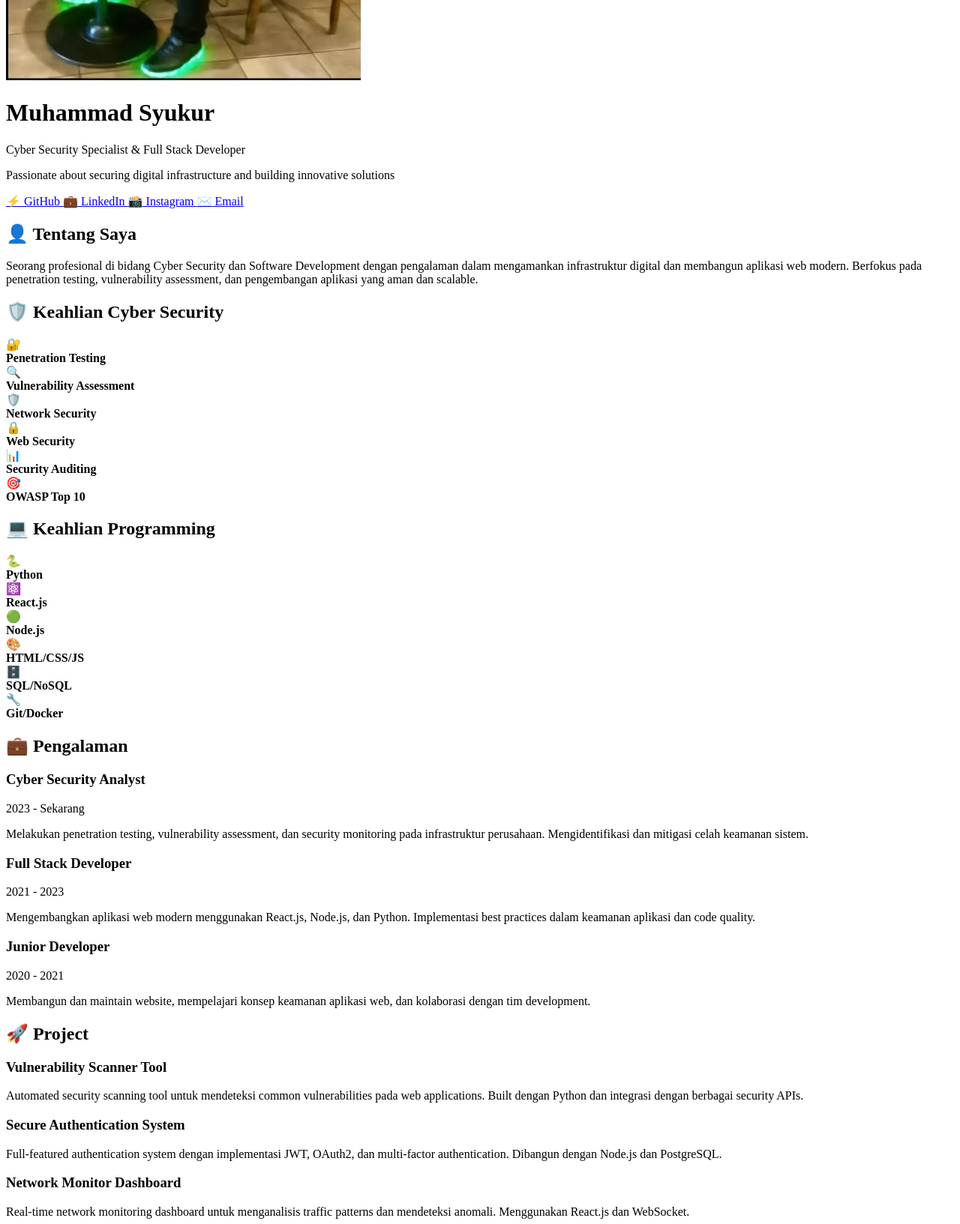
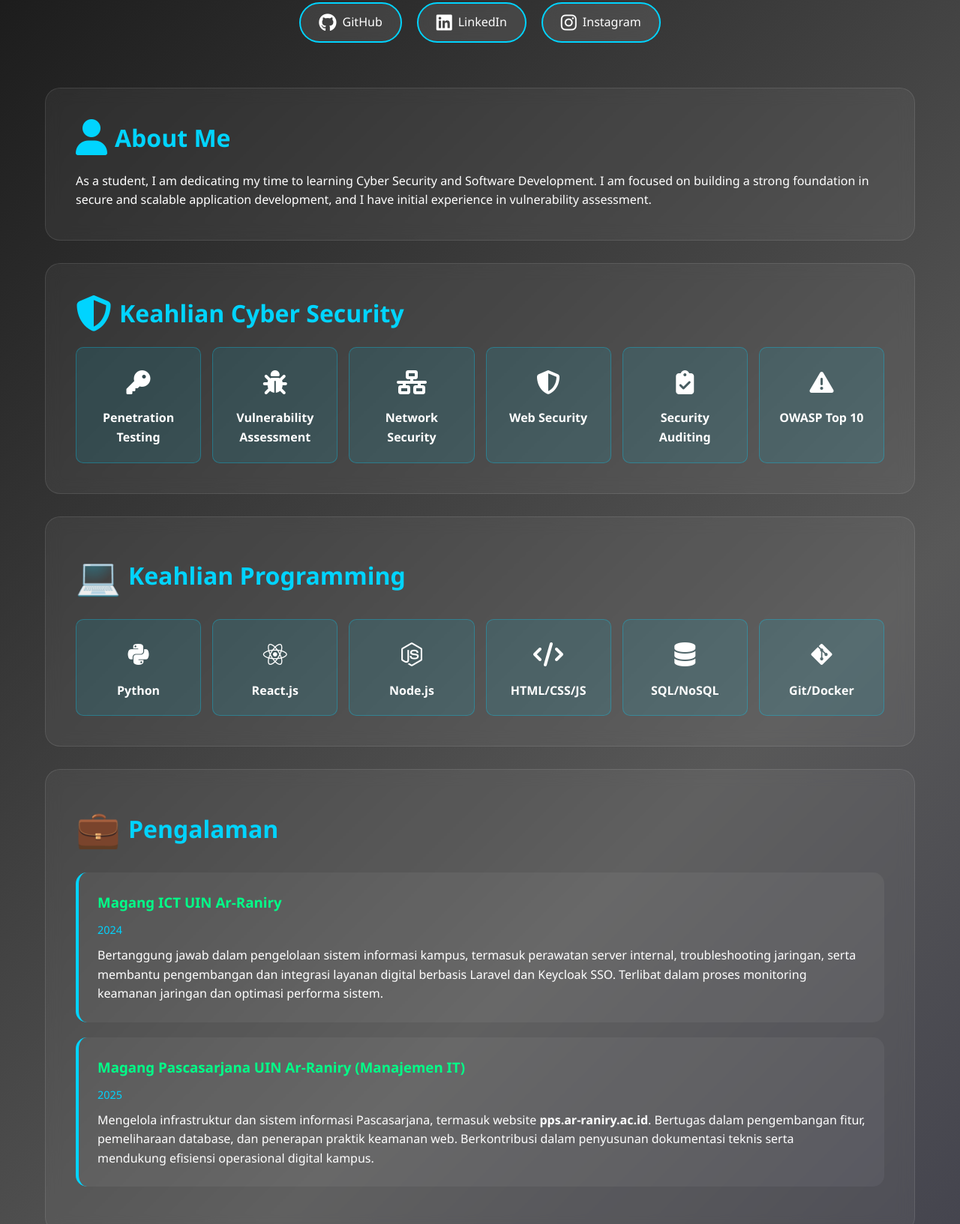
Before and after one commit to SyukurGit/SyukurPortofolio, a plain HTML site: page index.html in a window 1280 px wide. Shown: the part 493-2126 px from the top of the page at 75% size. Drawn offline with Linux system fonts and the light colour scheme.

Commit message:
Pesan update

```diff
--- a/index.css
+++ b/index.css
@@ -7,7 +7,7 @@
 
         body {
             font-family: 'Segoe UI', Tahoma, Geneva, Verdana, sans-serif;
-            background: linear-gradient(135deg, #0f0c29, #302b63, #24243e);
+            background: linear-gradient(135deg, #0e0e0e, #585858, #24243e);
             color: #fff;
             line-height: 1.6;
             overflow-x: hidden;
@@ -254,3 +254,22 @@
                 opacity: 0;
             }
         }
+
+
+        .project-item {
+    display: block;
+    padding: 1rem;
+    margin: 0.75rem 0;
+    border-radius: 0.5rem;
+    background: #ffffff;
+    box-shadow: 0 1px 4px rgba(0,0,0,0.06);
+    text-decoration: none;
+    color: inherit;
+    transition: transform .08s ease, box-shadow .12s ease;
+  }
+  .project-item:hover {
+    transform: translateY(-4px);
+    box-shadow: 0 6px 18px rgba(0,0,0,0.08);
+  }
+  .project-item h3 { margin: 0 0 0.25rem 0; }
+  .project-item p { margin: 0; color: #4b5563; }
--- a/index.html
+++ b/index.html
@@ -1,68 +1,105 @@
 <!DOCTYPE html>
 <html lang="id">
   <head>
-    <meta charset="UTF-8">
-    <meta name="viewport" content="width=device-width, initial-scale=1.0">
+    <meta charset="UTF-8" />
+    <meta name="viewport" content="width=device-width, initial-scale=1.0" />
     <title>Portfolio - Cyber Security & Developer</title>
-
-
+    <link rel="stylesheet" href="index.css" />
+    <link
+      rel="stylesheet"
+      href="https://cdnjs.cloudflare.com/ajax/libs/font-awesome/6.5.2/css/all.min.css"
+    />
   </head>
   <body>
     <div class="particles" id="particles"></div>
 
     <div class="container">
       <header>
-            <img src="github.jpg" alt="Profile Photo" class="profile-img" id="profileImg">
+        <img
+          src="github.jpg"
+          alt="Profile Photo"
+          class="profile-img"
+          id="profileImg"
+        />
         <h1>Muhammad Syukur</h1>
-            <p class="subtitle">Cyber Security Specialist & Full Stack Developer</p>
-            <p class="tagline">Passionate about securing digital infrastructure and building innovative solutions</p>
+        <p class="subtitle">Cyber Security Enthusiast & Web Developer</p>
+        <p class="tagline">
+          Mahasiswa yang bersemangat belajar mengamankan sistem dan membangun
+          aplikasi web.
+        </p>
 
         <div class="social-links">
-                <a href="https://github.com/yourusername" class="social-btn" target="_blank">
-                    <span class="icon">⚡</span> GitHub
+          <a
+            href="https://github.com/SyukurGit"
+            class="social-btn"
+            target="_blank"
+          >
+            <i class="fa-brands fa-github icon"></i> GitHub
           </a>
-                <a href="https://linkedin.com/in/yourusername" class="social-btn" target="_blank">
-                    <span class="icon">💼</span> LinkedIn
+          <a
+            href="https://www.linkedin.com/in/muhammad-syukur-a2b250216/"
+            class="social-btn"
+            target="_blank"
+          >
+            <i class="fa-brands fa-linkedin icon"></i> LinkedIn
           </a>
-                <a href="https://instagram.com/yourusername" class="social-btn" target="_blank">
-                    <span class="icon">📸</span> Instagram
-                </a>
-                <a href="mailto:your.email@example.com" class="social-btn">
-                    <span class="icon">✉️</span> Email
+          <a
+            href="https://instagram.com/yourusername"
+            class="social-btn"
+            target="_blank"
+          >
+            <i class="fa-brands fa-instagram icon"></i> Instagram
           </a>
         </div>
       </header>
 
       <section class="section">
-            <h2><span class="icon">👤</span> Tentang Saya</h2>
-            <p>Seorang profesional di bidang Cyber Security dan Software Development dengan pengalaman dalam mengamankan infrastruktur digital dan membangun aplikasi web modern. Berfokus pada penetration testing, vulnerability assessment, dan pengembangan aplikasi yang aman dan scalable.</p>
+<h2><i class="fa-solid fa-user icon"></i> About Me</h2>
+        <p>
+          As a student, I am dedicating my time to learning Cyber Security and
+          Software Development. I am focused on building a strong foundation in
+          secure and scalable application development, and I have initial
+          experience in vulnerability assessment.
+        </p>
       </section>
 
       <section class="section">
-            <h2><span class="icon">🛡️</span> Keahlian Cyber Security</h2>
+<h2><i class="fa-solid fa-shield-halved icon"></i> Keahlian Cyber Security</h2>
         <div class="skills-grid">
           <div class="skill-card">
-                    <div class="skill-icon">🔐</div>
+            <div class="skill-icon">
+              <i class="fa-solid fa-key"></i>
+            </div>
             <strong>Penetration Testing</strong>
           </div>
           <div class="skill-card">
-                    <div class="skill-icon">🔍</div>
+            <div class="skill-icon">
+              <i class="fa-solid fa-bug"></i>
+            </div>
             <strong>Vulnerability Assessment</strong>
           </div>
           <div class="skill-card">
-                    <div class="skill-icon">🛡️</div>
+            <div class="skill-icon">
+              <i class="fa-solid fa-network-wired"></i>
+            </div>
             <strong>Network Security</strong>
           </div>
           <div class="skill-card">
-                    <div class="skill-icon">🔒</div>
+            <div class="skill-icon">
+              <i class="fa-solid fa-shield-halved"></i>
+            </div>
             <strong>Web Security</strong>
           </div>
           <div class="skill-card">
-                    <div class="skill-icon">📊</div>
+            <div class="skill-icon">
+              <i class="fa-solid fa-clipboard-check"></i>
+            </div>
             <strong>Security Auditing</strong>
           </div>
           <div class="skill-card">
-                    <div class="skill-icon">🎯</div>
+            <div class="skill-icon">
+              <i class="fa-solid fa-triangle-exclamation"></i>
+            </div>
             <strong>OWASP Top 10</strong>
           </div>
         </div>
@@ -72,71 +109,102 @@
         <h2><span class="icon">💻</span> Keahlian Programming</h2>
         <div class="skills-grid">
           <div class="skill-card">
-                    <div class="skill-icon">🐍</div>
+            <div class="skill-icon">
+              <i class="fa-brands fa-python"></i>
+            </div>
             <strong>Python</strong>
           </div>
           <div class="skill-card">
-                    <div class="skill-icon">⚛️</div>
+            <div class="skill-icon">
+              <i class="fa-brands fa-react"></i>
+            </div>
             <strong>React.js</strong>
           </div>
           <div class="skill-card">
-                    <div class="skill-icon">🟢</div>
+            <div class="skill-icon">
+              <i class="fa-brands fa-node-js"></i>
+            </div>
             <strong>Node.js</strong>
           </div>
           <div class="skill-card">
-                    <div class="skill-icon">🎨</div>
+            <div class="skill-icon">
+              <i class="fa-solid fa-code"></i>
+            </div>
             <strong>HTML/CSS/JS</strong>
           </div>
           <div class="skill-card">
-                    <div class="skill-icon">🗄️</div>
+            <div class="skill-icon">
+              <i class="fa-solid fa-database"></i>
+            </div>
             <strong>SQL/NoSQL</strong>
           </div>
           <div class="skill-card">
-                    <div class="skill-icon">🔧</div>
+            <div class="skill-icon">
+              <i class="fa-brands fa-git-alt"></i>
+            </div>
             <strong>Git/Docker</strong>
           </div>
         </div>
       </section>
 
+
+
+
      <section class="section">
   <h2><span class="icon">💼</span> Pengalaman</h2>
 
   <div class="experience-item">
-                <h3>Cyber Security Analyst</h3>
-                <p class="date">2023 - Sekarang</p>
-                <p>Melakukan penetration testing, vulnerability assessment, dan security monitoring pada infrastruktur perusahaan. Mengidentifikasi dan mitigasi celah keamanan sistem.</p>
+    <h3>Magang ICT UIN Ar-Raniry</h3>
+    <p class="date">2024</p>
+    <p>
+      Bertanggung jawab dalam pengelolaan sistem informasi kampus, termasuk
+      perawatan server internal, troubleshooting jaringan, serta membantu
+      pengembangan dan integrasi layanan digital berbasis Laravel dan Keycloak SSO.
+      Terlibat dalam proses monitoring keamanan jaringan dan optimasi performa sistem.
+    </p>
   </div>
 
   <div class="experience-item">
-                <h3>Full Stack Developer</h3>
-                <p class="date">2021 - 2023</p>
-                <p>Mengembangkan aplikasi web modern menggunakan React.js, Node.js, dan Python. Implementasi best practices dalam keamanan aplikasi dan code quality.</p>
-            </div>
-
-            <div class="experience-item">
-                <h3>Junior Developer</h3>
-                <p class="date">2020 - 2021</p>
-                <p>Membangun dan maintain website, mempelajari konsep keamanan aplikasi web, dan kolaborasi dengan tim development.</p>
+    <h3>Magang Pascasarjana UIN Ar-Raniry (Manajemen IT)</h3>
+    <p class="date">2025</p>
+    <p>
+      Mengelola infrastruktur dan sistem informasi Pascasarjana, termasuk
+      website <strong>pps.ar-raniry.ac.id</strong>. Bertugas dalam pengembangan fitur,
+      pemeliharaan database, dan penerapan praktik keamanan web. Berkontribusi dalam
+      penyusunan dokumentasi teknis serta mendukung efisiensi operasional digital kampus.
+    </p>
   </div>
 </section>
+
 
     <section class="section">
   <h2><span class="icon">🚀</span> Project</h2>
 
-            <div class="project-item">
-                <h3>Vulnerability Scanner Tool</h3>
-                <p>Automated security scanning tool untuk mendeteksi common vulnerabilities pada web applications. Built dengan Python dan integrasi dengan berbagai security APIs.</p>
-            </div>
+  <!-- Project 1: Situs Pascasarjana (external site) -->
+  <a class="project-item" href="https://en.pps.ar-raniry.ac.id/" target="_blank" rel="noopener noreferrer">
+    <h3>Website Pascasarjana UIN Ar-Raniry</h3>
+    <p>
+      Pengembangan dan pemeliharaan website resmi Pascasarjana (pps.ar-raniry).
+      Pekerjaan meliputi penambahan fitur konten, optimasi performa, dan perbaikan integrasi sistem.
+    </p>
+  </a>
 
-            <div class="project-item">
-                <h3>Secure Authentication System</h3>
-                <p>Full-featured authentication system dengan implementasi JWT, OAuth2, dan multi-factor authentication. Dibangun dengan Node.js dan PostgreSQL.</p>
-            </div>
+  <!-- Project 2: Telegram Trading Bot (replace USERNAME with actual bot username) -->
+  <a class="project-item" href="https://t.me/USERNAME_HERE" target="_blank" rel="noopener noreferrer">
+    <h3>Telegram Trading Bot</h3>
+    <p>
+      Bot trading Telegram untuk analisis sinyal dan eksekusi otomatis (notifikasi, strategi sederhana, logging transaksi).
+      Ganti <code>USERNAME_HERE</code> pada href dengan username bot Telegrammu (contoh: <code>https://t.me/NamaBotKu</code>).
+    </p>
+  </a>
 
-            <div class="project-item">
-                <h3>Network Monitor Dashboard</h3>
-                <p>Real-time network monitoring dashboard untuk menganalisis traffic patterns dan mendeteksi anomali. Menggunakan React.js dan WebSocket.</p>
-            </div>
+  <!-- Project 3: Aplikasi Manajemen Denda Perpustakaan (GitHub) -->
+  <a class="project-item" href="https://github.com/SyukurGit/opac" target="_blank" rel="noopener noreferrer">
+    <h3>Aplikasi Manajemen Denda Perpustakaan (OPAC)</h3>
+    <p>
+      Aplikasi web manajemen denda berbasis Laravel yang terintegrasi Edlink/SSO kampus — fitur checkout, perhitungan denda, dan modul administrasi.
+    </p>
+  </a>
 </section>
 
       <section class="section">
@@ -168,10 +236,10 @@
       </section>
 
       <footer>
-            <p>&copy; 2025 - Dibuat dengan passion untuk cyber security dan coding</p>
+        <p>&copy; 2025 - Muhammad Syukur</p>
       </footer>
     </div>
 
-
+    <script src="index.js"></script>
   </body>
 </html>
```
Lines whose indentation alone changed are shown as unchanged.
